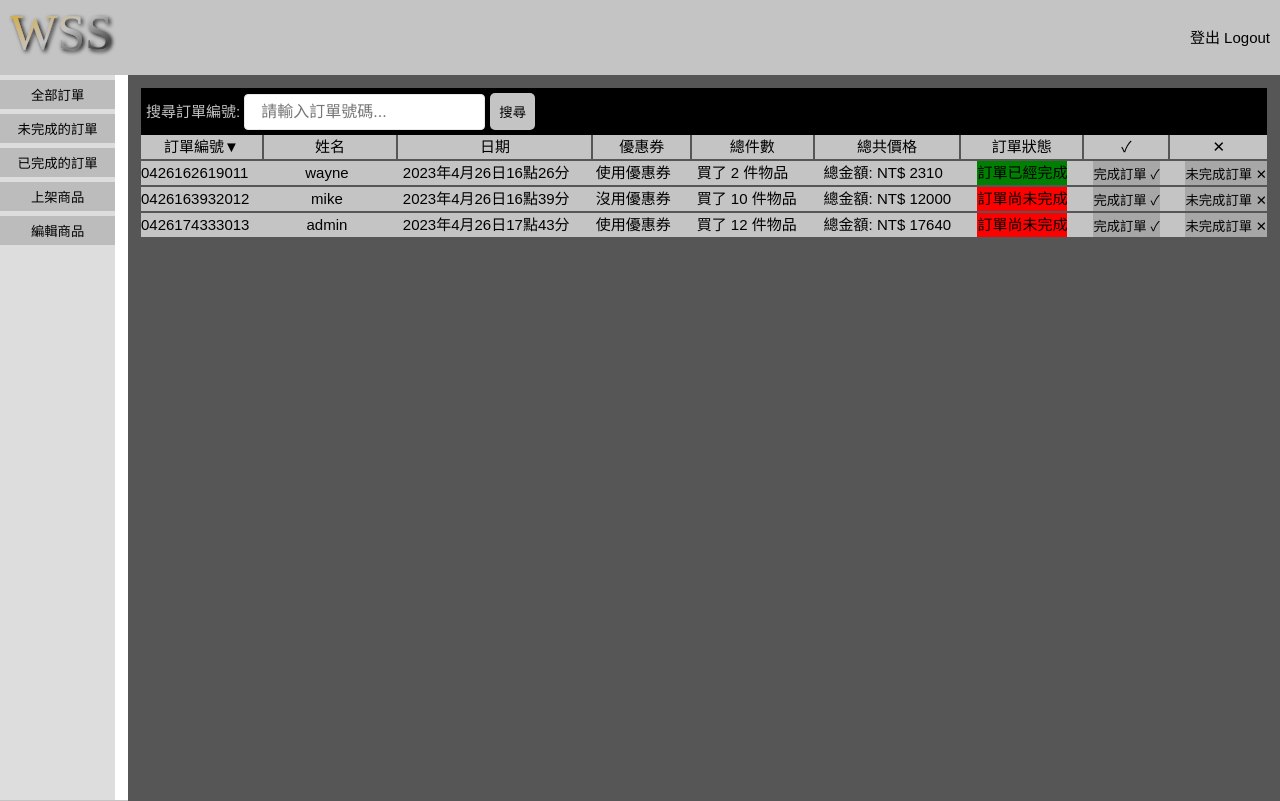
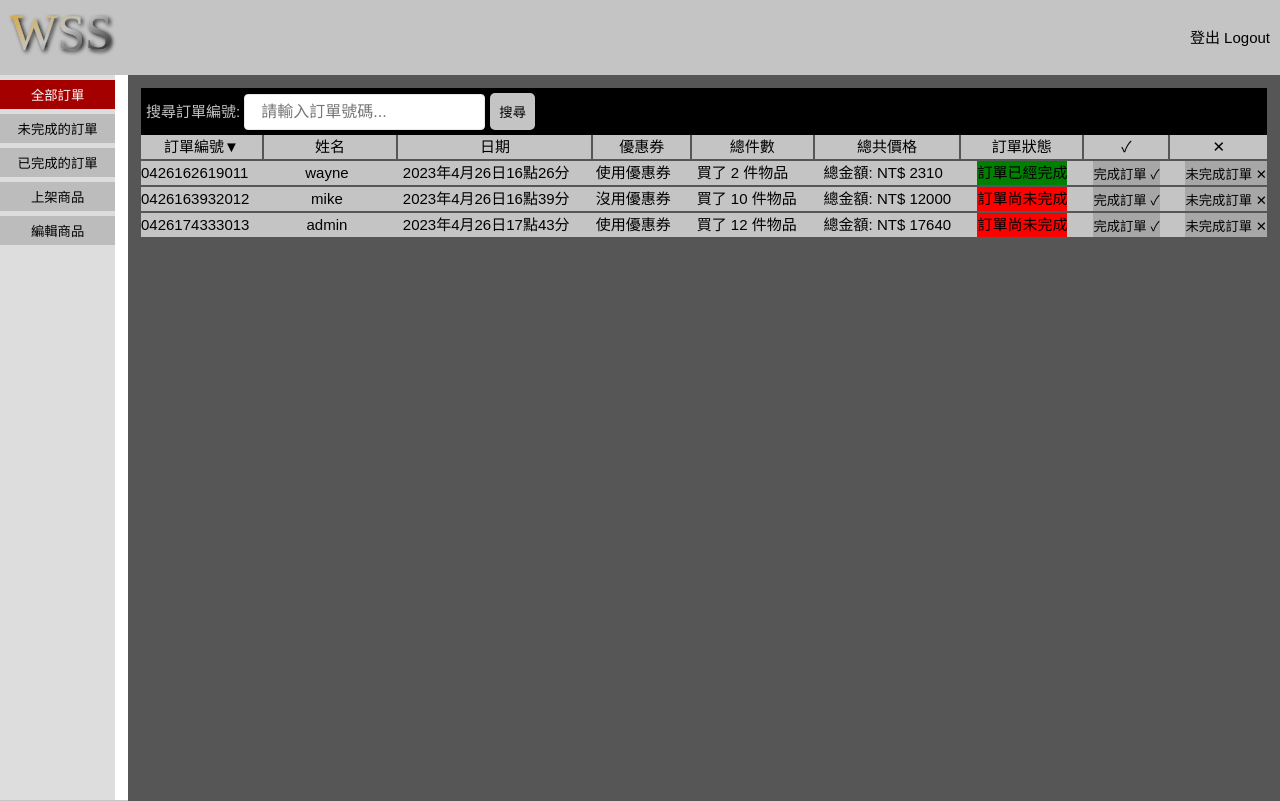
Before and after one commit to wayne23123/wssdemo, a Vue app: page /admin in a window 1280 px wide. Built offline with nearby package versions, Linux system fonts and the light colour scheme.

Commit message:
first commit

```diff
--- a/src/pages/AdminPage.vue
+++ b/src/pages/AdminPage.vue
@@ -77,19 +77,24 @@ function showPageFiveFunction() {
     <div class="leftNav">
       <div class="leftNavLayout">
         <div @click="showPageOneFunction" class="showPageOne">
-          <button>全部訂單</button>
+          <button v-if="showPageOne" class="active">全部訂單</button>
+          <button v-else="showPageOne">全部訂單</button>
         </div>
         <div @click="showPageTwoFunction" class="showPageOne">
-          <button>未完成的訂單</button>
+          <button v-if="showPageTwo" class="active">未完成的訂單</button>
+          <button v-else="showPageTwo">未完成的訂單</button>
         </div>
         <div @click="showPageThreeFunction" class="showPageOne">
-          <button>已完成的訂單</button>
+          <button v-if="showPageThree" class="active">已完成的訂單</button>
+          <button v-else="showPageThree">已完成的訂單</button>
         </div>
         <div @click="showPageFourFunction" class="showPageOne">
-          <button>上架商品</button>
+          <button v-if="showPageFour" class="active">上架商品</button>
+          <button v-else="showPageFour">上架商品</button>
         </div>
         <div @click="showPageFiveFunction" class="showPageOne">
-          <button>編輯商品</button>
+          <button v-if="showPageFive" class="active">編輯商品</button>
+          <button v-else="showPageFive">編輯商品</button>
         </div>
       </div>
     </div>
@@ -164,6 +169,12 @@ a:hover {
   transition: all 0.4s ease;
   filter: invert(30%) sepia(100%) saturate(500%) hue-rotate(100deg);
 }
+
+.active {
+  background-color: #a50000;
+  color: #fff;
+}
+
 /* V left----------------------------------------------------------------------------- */
 
 .leftNav {
```
